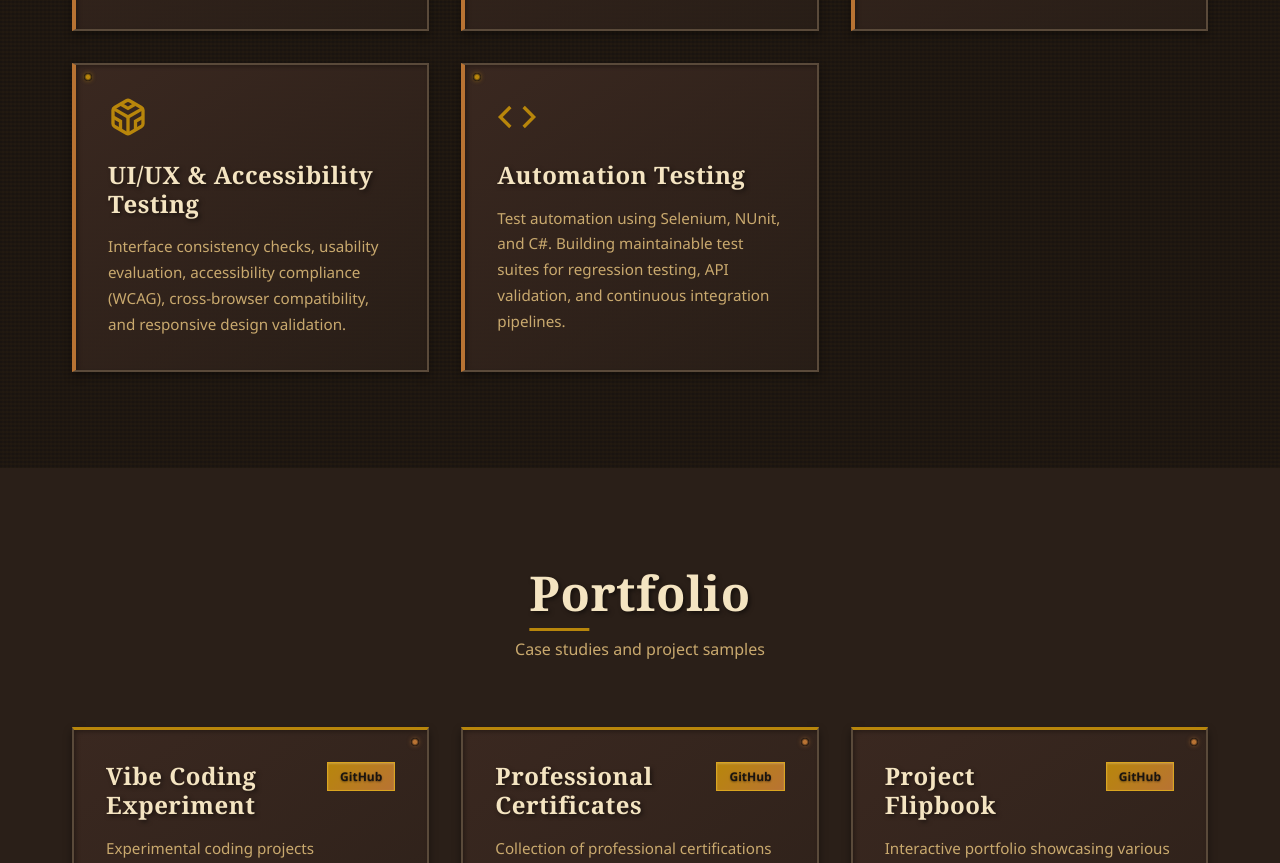
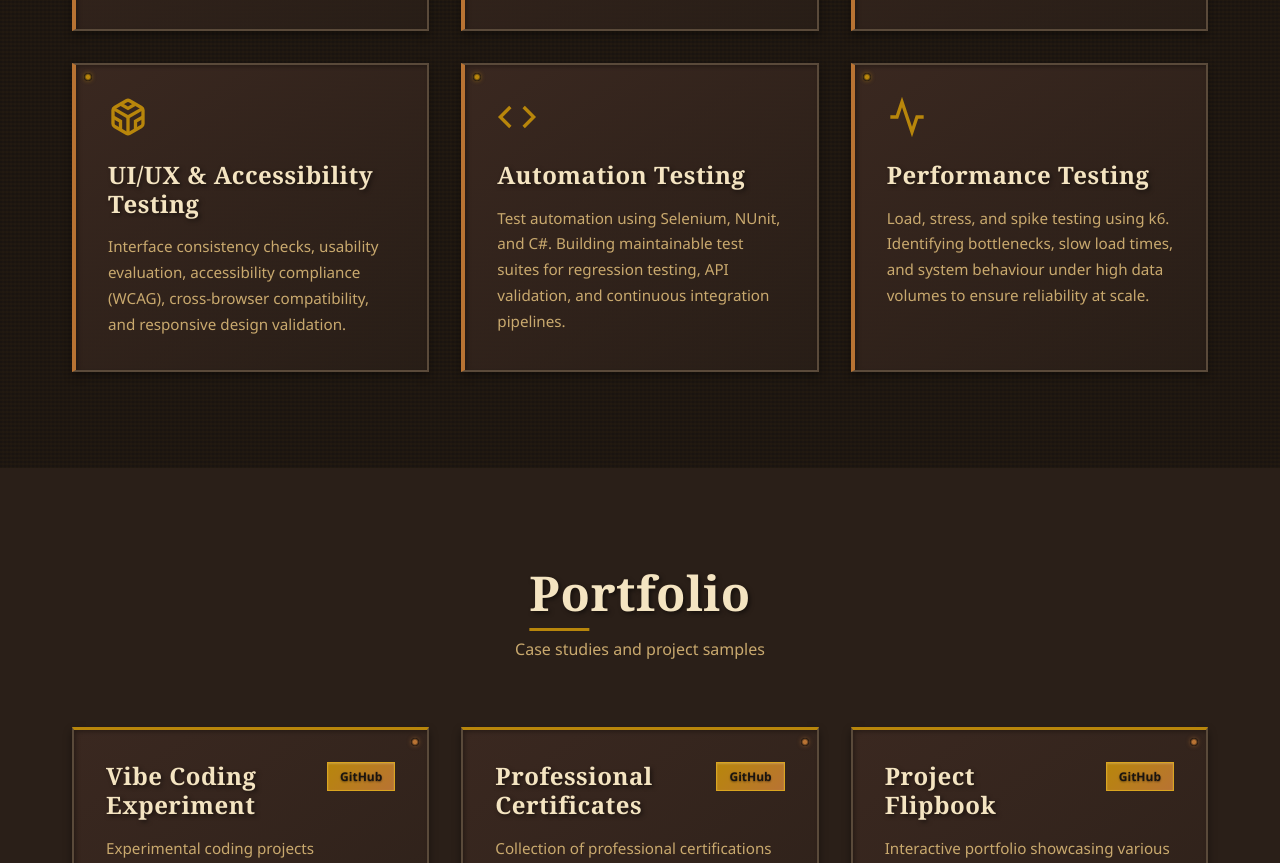
Before and after one commit to rebelwithoutacause/QA_Portfolio, a plain HTML site: page docs/index.html in a window 1280 px wide. Shown: the part 2790-3653 px from the top of the page. Drawn offline with Linux system fonts and the light colour scheme.

Commit message:
Add Performance Testing service card

```diff
--- a/docs/index.html
+++ b/docs/index.html
@@ -178,6 +178,17 @@
                     <h3>Automation Testing</h3>
                     <p>Test automation using Selenium, NUnit, and C#. Building maintainable test suites for
                        regression testing, API validation, and continuous integration pipelines.</p>
+                </div>
+
+                <div class="service-card">
+                    <div class="service-icon">
+                        <svg width="40" height="40" viewBox="0 0 24 24" fill="none" stroke="currentColor" stroke-width="2">
+                            <polyline points="22 12 18 12 15 21 9 3 6 12 2 12"></polyline>
+                        </svg>
+                    </div>
+                    <h3>Performance Testing</h3>
+                    <p>Load, stress, and spike testing using k6. Identifying bottlenecks, slow load times, and
+                       system behaviour under high data volumes to ensure reliability at scale.</p>
                 </div>
             </div>
         </div>
```
